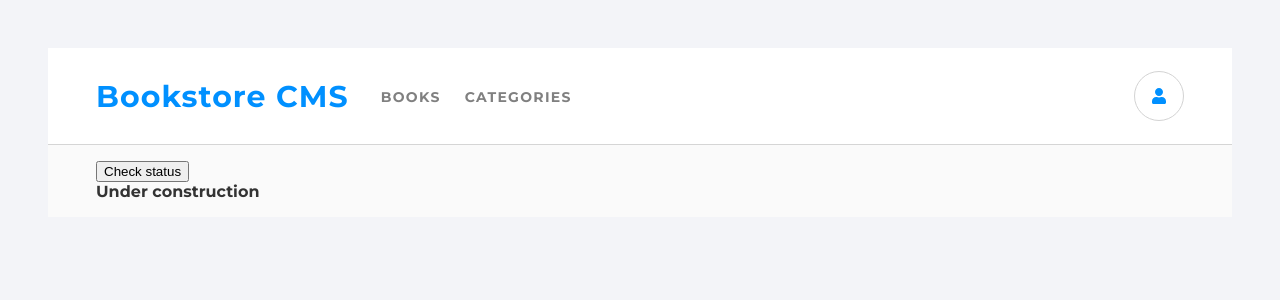
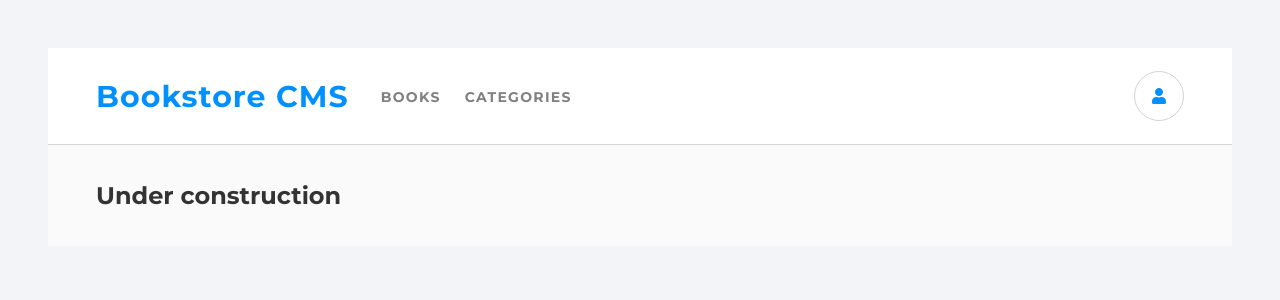
Before and after one commit to jugosack/bookstore, a React (Create React App) app: page /categories in a window 1280 px wide. Both pictures are taken after a click on the button "Check status". Shown: the top 300 px of the page. Built offline with nearby package versions, Linux system fonts and the light colour scheme.

Commit message:
Add changes in Categories.jsx

```diff
--- a/src/pages/Categories.jsx
+++ b/src/pages/Categories.jsx
@@ -4,18 +4,18 @@ import { checkStatus } from '../redux/categories/categoriesSlice';
 const Categories = () => {
   const dispatch = useDispatch();
   const { categories } = useSelector((state) => state.categories);
-  return (
-    <section>
-      <button
-        type="button"
-        onClick={() => dispatch(checkStatus())}
-      >
+  let content;
+
+  if (categories.length > 0) {
+    content = <h2>{categories}</h2>;
+  } else {
+    content = (
+      <button type="button" onClick={() => dispatch(checkStatus())}>
         Check status
       </button>
-      <br />
-      <span>{categories}</span>
-    </section>
-  );
+    );
+  }
+  return <section>{content}</section>;
 };
 
 export default Categories;
```
